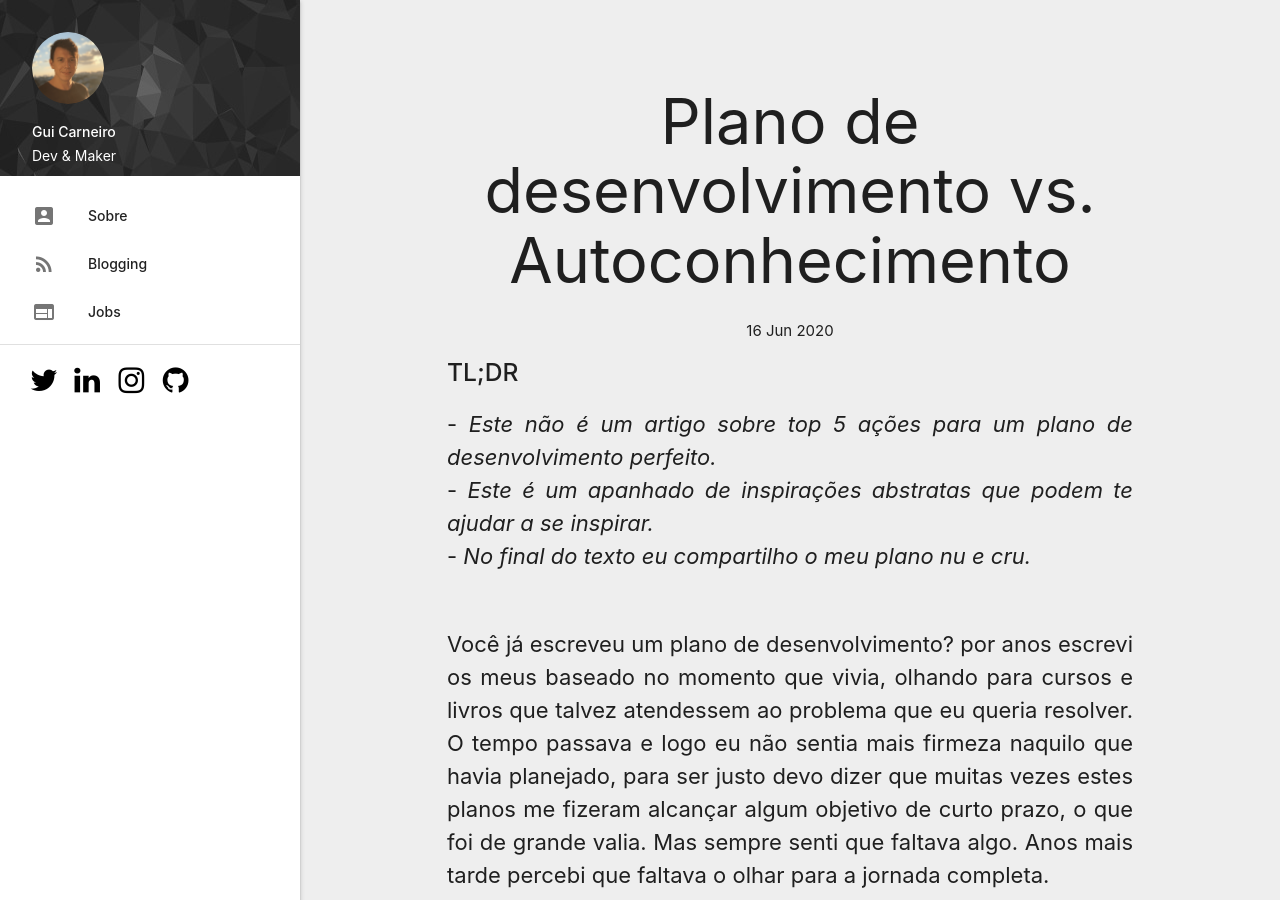
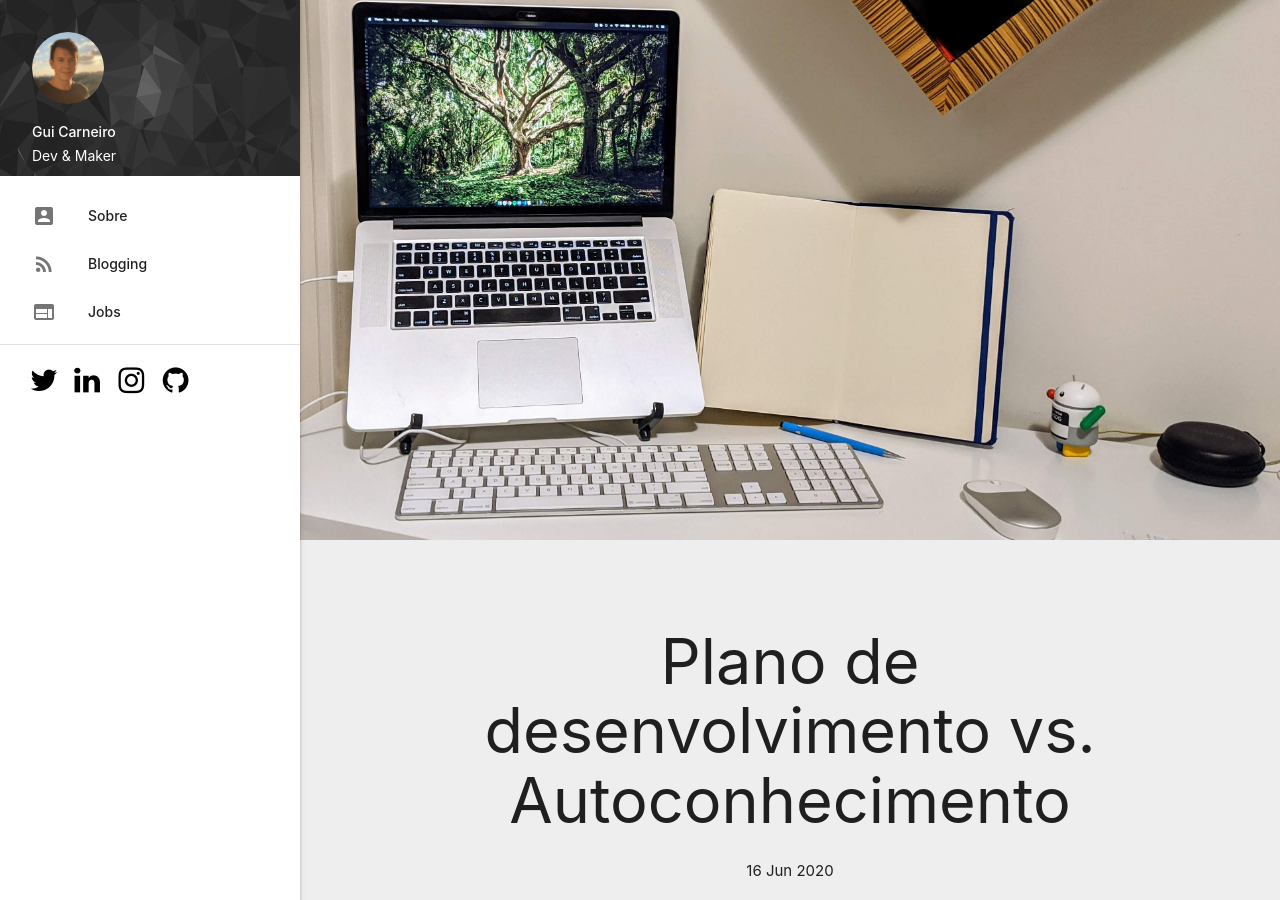
Before and after one commit to guilhermefc/my-page, a Jekyll site: the page built from _posts/2020-06-16-pdi-vs-autoconhecimento.md, in a window 1280 px wide and 900 px high. Built offline with Jekyll 4.4.1, drawn with Linux system fonts in a browser that asks for light colours; nearby versions of some CDN libraries.

Commit message:
improve image quality on blog post

```diff
--- a/_layouts/post.html
+++ b/_layouts/post.html
@@ -3,7 +3,7 @@ layout: default
 ---
 
 <div id="resume" class="section no-pad-bot grey lighten-3" id="index-banner" style="padding-bottom: 40px; padding-top: 0px;">
-    <div class="parallax-window blog-box" data-parallax="scroll" data-image-src="/images/{{page.image}}" ><p style="height: 100px;">oi</p></div>
+    <div class="post-header" style="background-image:url(/images/{{ page.image }});"> </div>
     <div class="container">
       <br><br>
       <h1 class="header center">{{ page.title }}</h1>
@@ -11,6 +11,5 @@ layout: default
 
       <div style='text-align: justify; font-size: 22px;'> {{ content }} </div>
 
-
     </div>
   </div>
--- a/css/style.css
+++ b/css/style.css
@@ -79,3 +79,16 @@ header, main, footer {
 .blog-box:hover {
   background-color: rgba(0, 0, 0, 0.5) !important;
 }
+
+.post-header {
+  margin: 0px auto;
+  display: block;
+  width: 100%;
+  /* max-width: 900px; */
+  height: 60vh;
+  /* margin-bottom: 3em; */
+  overflow: hidden;
+  position: relative;
+  background-size: cover;
+  background-position: center !important;
+}
```
